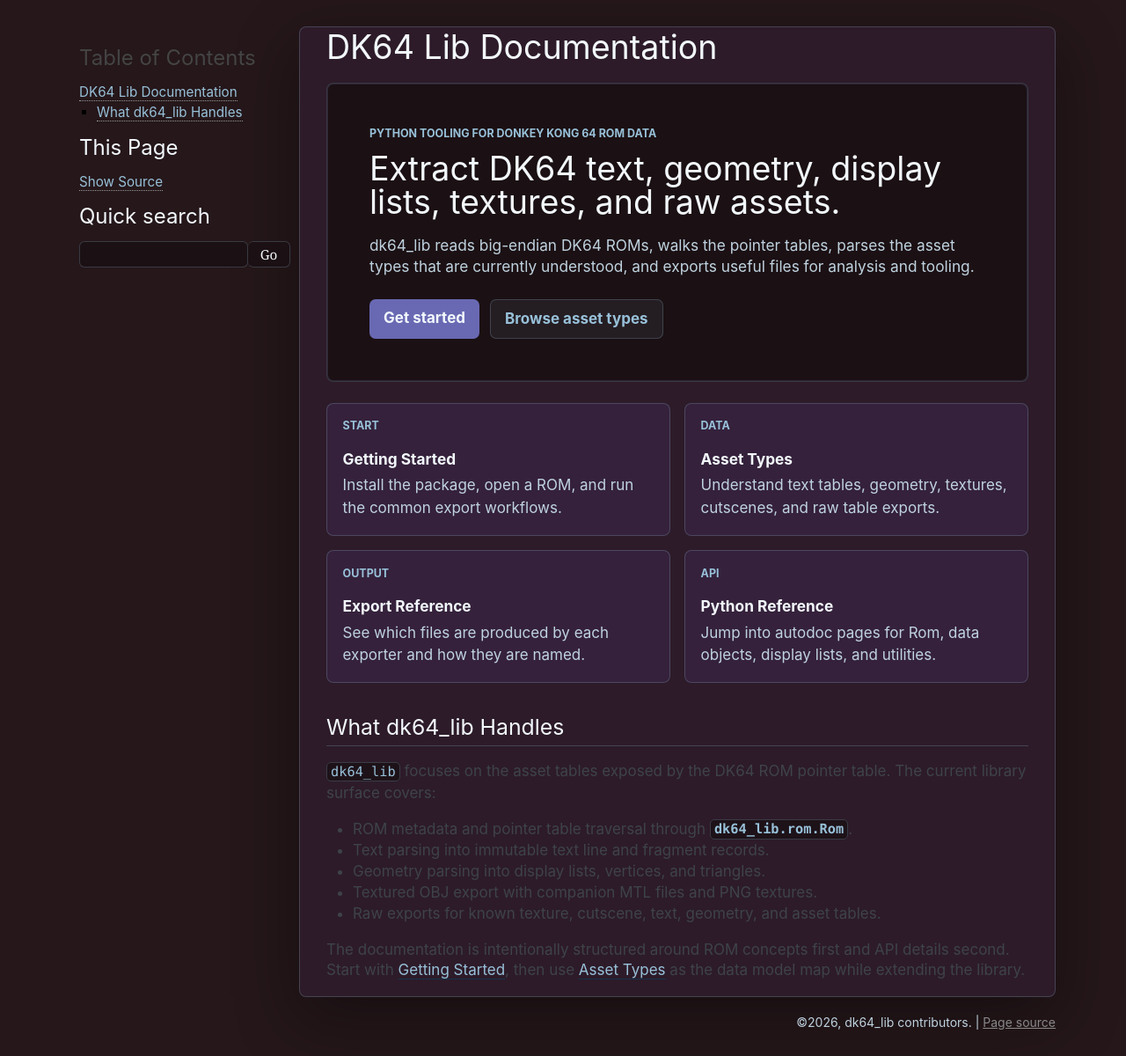
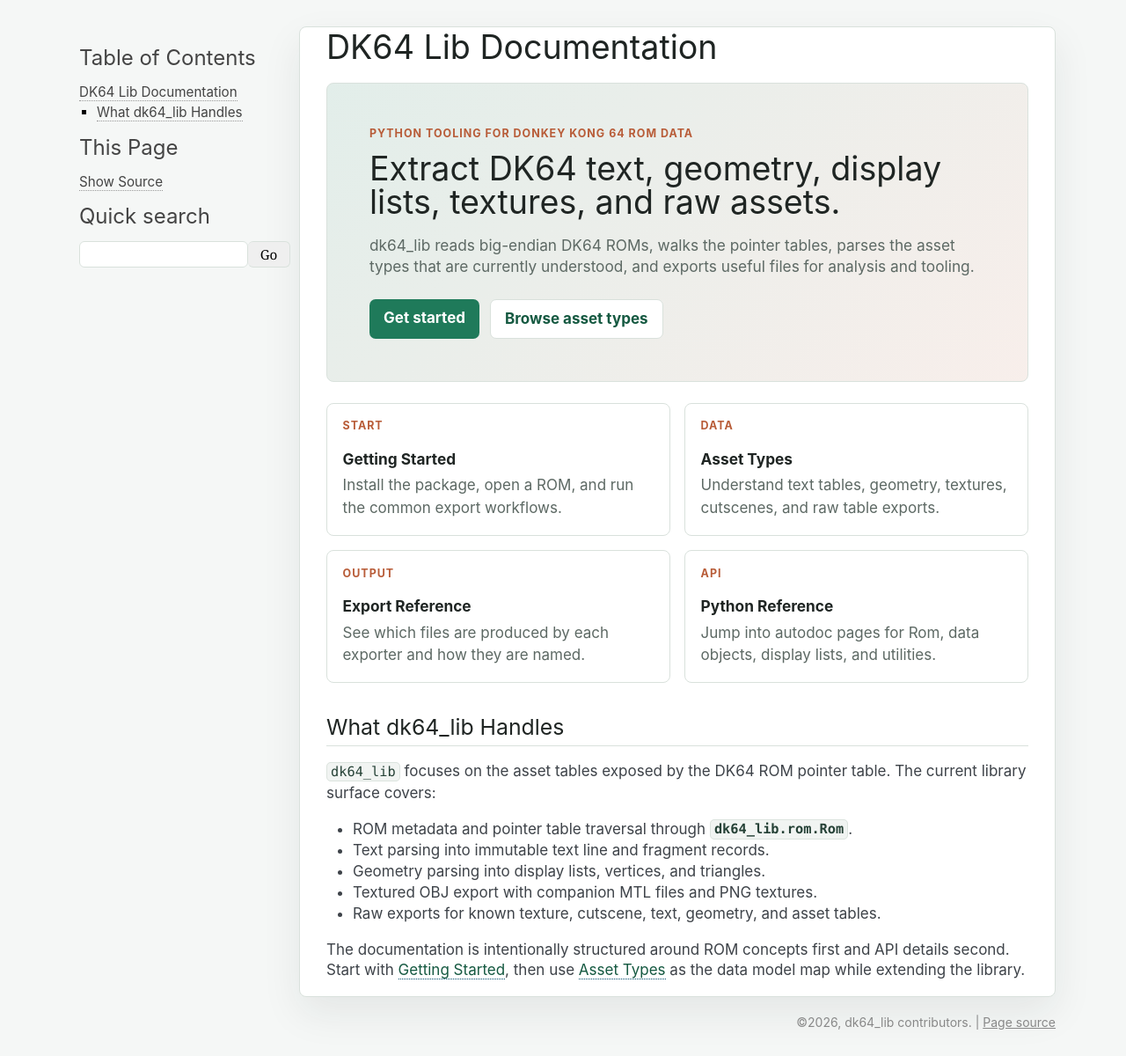
Before and after one commit to ThomasJRyan/dk64_lib, a Sphinx documentation site: the page built from docs/index.rst, in a window 1280 px wide and 1200 px high. Shown: the whole window at 88% size. Built offline with Sphinx 7.4.7, drawn with Linux system fonts in a browser that asks for light colours.

Commit message:
Revert "Apply dark documentation palette"
This reverts commit cd010ddf8d0828914bff6ca27fdddc738cfebf79.

```diff
--- a/docs/_static/custom.css
+++ b/docs/_static/custom.css
@@ -1,20 +1,13 @@
 :root {
-  --powder-blue: #98c1d9ff;
-  --slate-blue: #6969b3ff;
-  --indigo-velvet: #533a7bff;
-  --blackberry-cream: #4b244aff;
-  --coffee-bean: #25171aff;
-  --ink: #f2f8fc;
-  --muted: #bfd2df;
-  --panel: #2d1b29;
-  --panel-soft: #35213b;
-  --panel-strong: #1b1013;
-  --line: rgba(152, 193, 217, 0.24);
-  --accent: var(--powder-blue);
-  --accent-strong: #cce4f2;
-  --warm: var(--slate-blue);
-  --soft: var(--coffee-bean);
-  --code-bg: #1d1218;
+  --ink: #1f2523;
+  --muted: #5d6964;
+  --panel: #ffffff;
+  --line: #d9e1dc;
+  --accent: #1f7a5a;
+  --accent-strong: #155941;
+  --warm: #b85c38;
+  --soft: #f5f7f6;
+  --code-bg: #f1f4f2;
 }
 
 body {
@@ -34,7 +27,7 @@
   background: var(--panel);
   border: 1px solid var(--line);
   border-radius: 8px;
-  box-shadow: 0 24px 70px rgba(0, 0, 0, 0.38);
+  box-shadow: 0 18px 45px rgba(31, 37, 35, 0.08);
   min-height: 70vh;
 }
 
@@ -59,39 +52,27 @@
 
 a,
 a.reference {
-  color: var(--accent);
+  color: var(--accent-strong);
 }
 
 a:hover,
 a.reference:hover {
-  color: var(--accent-strong);
+  color: var(--warm);
 }
 
 div.sphinxsidebar {
-  color: var(--muted);
   font-size: 0.95rem;
 }
 
 div.sphinxsidebar h1,
 div.sphinxsidebar h3 {
-  color: var(--ink);
   font-family: inherit;
   letter-spacing: 0;
 }
 
-div.sphinxsidebar a {
-  color: var(--powder-blue);
-}
-
-div.sphinxsidebar a:hover {
-  color: var(--accent-strong);
-}
-
 div.sphinxsidebar input {
-  background: var(--panel-strong);
   border: 1px solid var(--line);
   border-radius: 6px;
-  color: var(--ink);
   padding: 0.45rem 0.55rem;
 }
 
@@ -104,15 +85,15 @@
 
 code.literal {
   background: var(--code-bg);
-  border: 1px solid var(--line);
+  border: 1px solid #dce4df;
   border-radius: 5px;
-  color: var(--powder-blue);
+  color: #254136;
   padding: 0.08rem 0.25rem;
 }
 
 div.highlight {
   background: var(--code-bg);
-  border: 1px solid var(--line);
+  border: 1px solid #dce4df;
   border-radius: 8px;
 }
 
@@ -129,7 +110,7 @@
 }
 
 table.docutils th {
-  background: var(--panel-soft);
+  background: #eaf1ed;
   color: var(--ink);
 }
 
@@ -140,20 +121,21 @@
 }
 
 .hero {
-  background: var(--panel-strong);
+  background:
+    linear-gradient(135deg, rgba(31, 122, 90, 0.13), rgba(184, 92, 56, 0.10)),
+    #ffffff;
   border: 1px solid var(--line);
   border-radius: 8px;
-  box-shadow: inset 0 0 0 1px rgba(105, 105, 179, 0.22);
   margin: 1.1rem 0 1.5rem;
   padding: clamp(1.4rem, 4vw, 3rem);
 }
 
 .hero-kicker,
 .card-label {
-  color: var(--powder-blue);
+  color: var(--warm);
   font-size: 0.78rem;
   font-weight: 700;
-  letter-spacing: 0;
+  letter-spacing: 0.08em;
   margin: 0 0 0.8rem;
   text-transform: uppercase;
 }
@@ -189,14 +171,14 @@
 }
 
 .button.primary {
-  background: var(--slate-blue);
-  color: var(--ink);
+  background: var(--accent);
+  color: #ffffff;
 }
 
 .button.secondary {
-  background: rgba(152, 193, 217, 0.08);
+  background: #ffffff;
   border: 1px solid var(--line);
-  color: var(--powder-blue);
+  color: var(--accent-strong);
 }
 
 .card-grid {
@@ -207,7 +189,7 @@
 }
 
 .doc-card {
-  background: var(--panel-soft);
+  background: #ffffff;
   border: 1px solid var(--line);
   border-radius: 8px;
   color: var(--ink);
@@ -229,42 +211,10 @@
 }
 
 .doc-card:hover {
-  border-color: rgba(152, 193, 217, 0.54);
-  box-shadow: 0 16px 34px rgba(0, 0, 0, 0.28);
+  border-color: rgba(31, 122, 90, 0.5);
+  box-shadow: 0 10px 25px rgba(31, 37, 35, 0.08);
   color: var(--ink);
   transform: translateY(-1px);
-}
-
-div.admonition,
-div.note,
-div.warning {
-  background: var(--panel-soft);
-  border-color: var(--line);
-  color: var(--ink);
-}
-
-dl.py dt,
-dl.class dt,
-dl.function dt,
-dl.method dt,
-dl.attribute dt {
-  background: var(--panel-strong);
-  border-color: var(--line);
-  color: var(--ink);
-}
-
-.sig-name,
-.sig-prename {
-  color: var(--powder-blue);
-}
-
-.viewcode-link,
-.viewcode-back {
-  color: var(--powder-blue);
-}
-
-div.footer {
-  color: var(--muted);
 }
 
 @media (max-width: 820px) {
```
